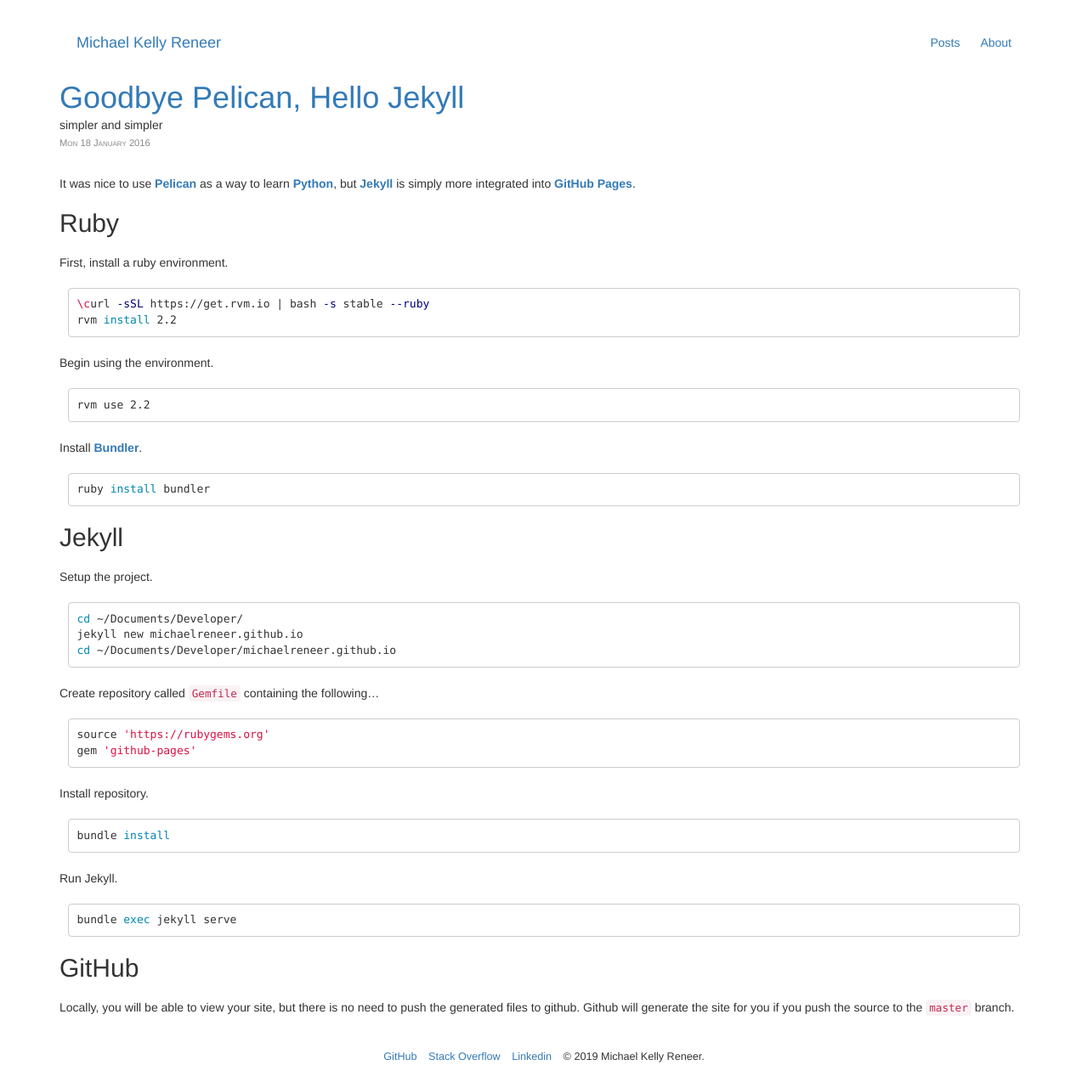
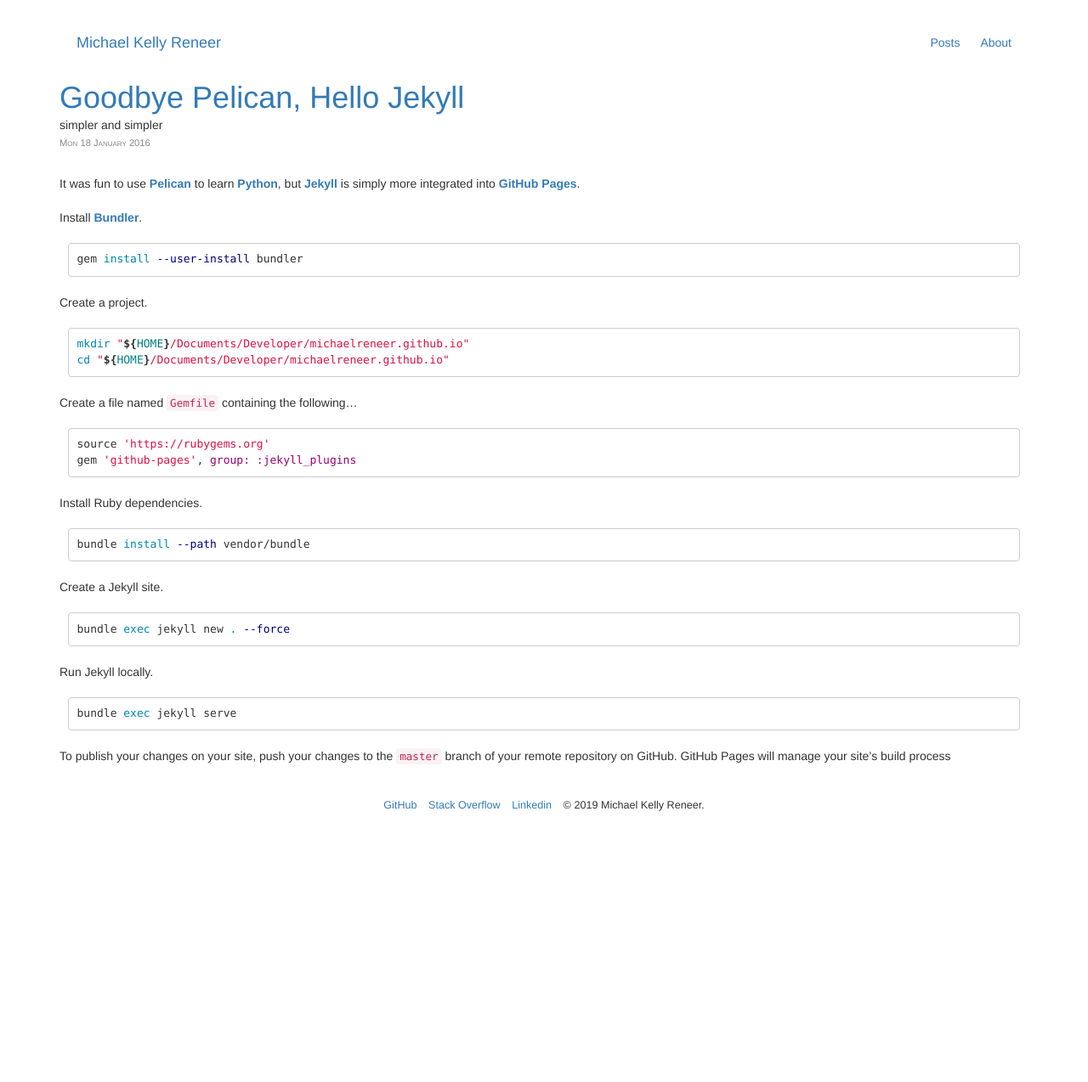
Before and after one commit to michaelreneer/michaelreneer.github.io, a Jekyll site: the page built from _posts/website/2016-01-18-goodbye-pelican-hello-jekyll.md, in a window 1280 px wide. Shown: the whole page at 85% size. Built offline with Jekyll 4.4.1, drawn with Linux system fonts in a browser that asks for light colours; after the commit the page ends 978 px from its top, so only the background shows below that.

Commit message:
Rewrite Jekyll post and fix spelling.

````diff
--- a/_posts/website/2016-01-18-goodbye-pelican-hello-jekyll.md
+++ b/_posts/website/2016-01-18-goodbye-pelican-hello-jekyll.md
@@ -5,67 +5,48 @@
 tags: blog, jekyll, pelican
 ---
 
-It was nice to use [Pelican][] as a way to learn [Python][], but [Jekyll][] is
-simply more integrated into [GitHub Pages][].
+It was fun to use [Pelican](http://github.com/getpelican/pelican) to
+learn [Python](http://www.python.org), but [Jekyll](http://jekyllrb.com) is
+simply more integrated into [GitHub Pages](http://pages.github.com).
 
-## Ruby
-
-First, install a ruby environment.
+Install [Bundler](https://bundler.io/).
 
 ```bash
-\curl -sSL https://get.rvm.io | bash -s stable --ruby
-rvm install 2.2
+gem install --user-install bundler
 ```
 
-Begin using the environment.
+Create a project.
 
 ```bash
-rvm use 2.2
+mkdir "${HOME}/Documents/Developer/michaelreneer.github.io"
+cd "${HOME}/Documents/Developer/michaelreneer.github.io"
 ```
 
-Install [Bundler][].
-
-```bash
-ruby install bundler
-```
-
-## Jekyll
-
-Setup the project.
-
-```bash
-cd ~/Documents/Developer/
-jekyll new michaelreneer.github.io
-cd ~/Documents/Developer/michaelreneer.github.io
-```
-
-Create repository called `Gemfile` containing the following...
+Create a file named `Gemfile` containing the following...
 
 ```ruby
 source 'https://rubygems.org'
-gem 'github-pages'
+gem 'github-pages', group: :jekyll_plugins
 ```
 
-Install repository.
+Install Ruby dependencies.
 
 ```bash
-bundle install
+bundle install --path vendor/bundle
 ```
 
-Run Jekyll.
+Create a Jekyll site.
+
+```bash
+bundle exec jekyll new . --force
+```
+
+Run Jekyll locally.
 
 ```bash
 bundle exec jekyll serve
 ```
 
-## GitHub
-
-Locally, you will be able to view your site, but there is no need to push the
-generated files to github. Github will generate the site for you if you push
-the source to the `master` branch.
-
-[github pages]: http://pages.github.com "GitHub Pages"
-[bundler]: http:// "Bundler"
-[jekyll]: http://jekyllrb.com "Jekyll"
-[pelican]: http://github.com/getpelican/pelican "Pelican"
-[python]: http://www.python.org "Python"
+To publish your changes on your site, push your changes to the `master` branch
+of your remote repository on GitHub. GitHub Pages will manage your site's build
+process
````
Also changed, not shown: _posts/poetry/2016-01-04-adventuring-the-iron-wood.md (+1 -1 lines), _posts/website/2013-08-23-mobile-first-with-bootstrap-3.0.md (+1 -1 lines).
